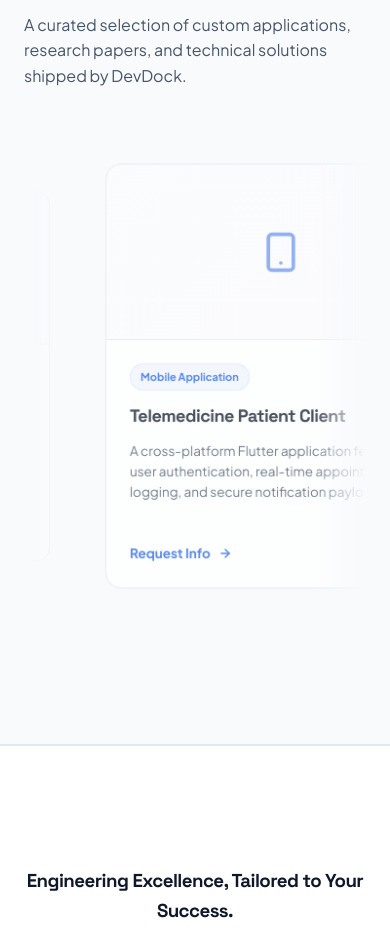
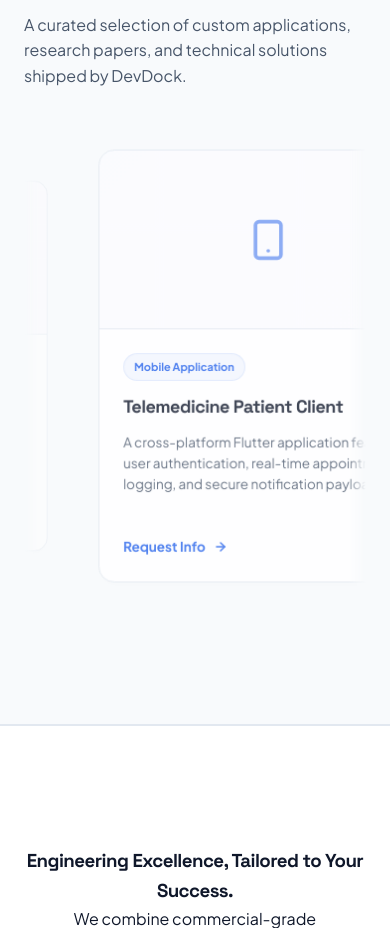
Before and after one commit to CTKarni/devdock, a plain HTML site: page index.html in a window 390 px wide. Shown: the part 2440-3368 px from the top of the page. Drawn offline with nearby package versions, Linux system fonts and the light colour scheme.

Commit message:
optimize fisheye scroll and carousel container for mobile screens

```diff
--- a/index.html
+++ b/index.html
@@ -635,6 +635,7 @@
 
     .carousel-slide {
       width: 360px;
+      max-width: calc(100vw - 48px);
       flex-shrink: 0;
       will-change: transform, opacity;
     }
@@ -1674,6 +1675,11 @@
     }
 
     @media (max-width: 768px) {
+      .carousel-track-wrap {
+        padding: 20px 0;
+        mask-image: linear-gradient(to right, transparent, black 5%, black 95%, transparent);
+        -webkit-mask-image: linear-gradient(to right, transparent, black 5%, black 95%, transparent);
+      }
       nav {
         height: 70px;
       }
@@ -2568,16 +2574,24 @@
           track.appendChild(clone);
         });
 
-        // Set the --scroll-width CSS variable dynamically
-        const slideWidth = 360;
-        const gap = 24;
-        const scrollWidth = slides.length * (slideWidth + gap);
-        track.style.setProperty('--scroll-width', `${scrollWidth}px`);
-
-        // Fisheye Scroll Animation Loop
         const wrap = document.querySelector('.carousel-track-wrap');
         const allSlides = Array.from(track.children);
 
+        // Dynamically compute the scroll width on load and resize
+        const updateScrollWidth = () => {
+          const firstSlide = allSlides[0];
+          if (firstSlide) {
+            const slideWidth = firstSlide.getBoundingClientRect().width;
+            const gap = 24;
+            const scrollWidth = slides.length * (slideWidth + gap);
+            track.style.setProperty('--scroll-width', `${scrollWidth}px`);
+          }
+        };
+
+        updateScrollWidth();
+        window.addEventListener('resize', updateScrollWidth);
+
+        // Fisheye Scroll Animation Loop
         function updateFisheye() {
           if (!wrap) return;
           const wrapRect = wrap.getBoundingClientRect();
```
